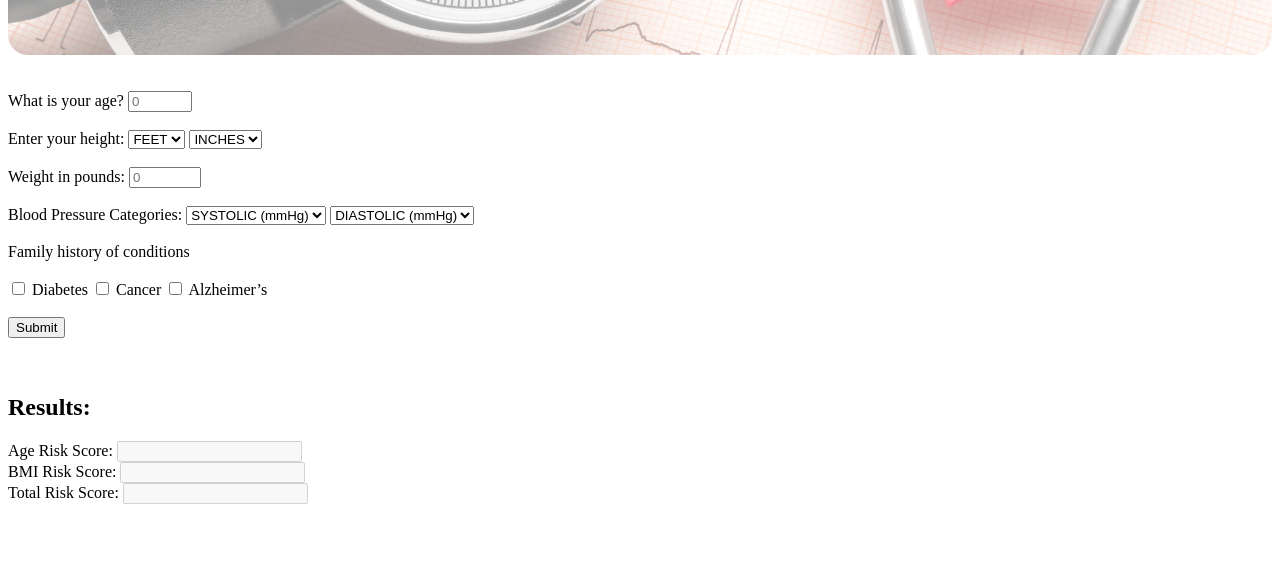
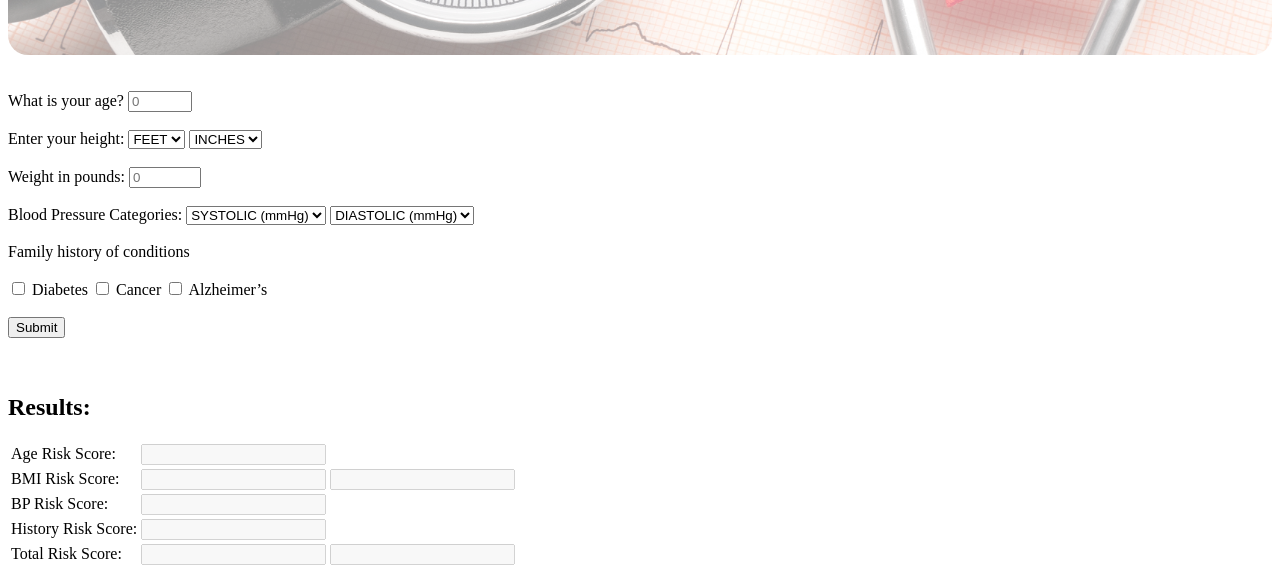
Before and after one commit to CPSC440-DeadPoetsScrumciety/HealthInsuranceRiskCalculatorClient, a website: page static/index.html in a window 1280 px wide. Shown: the part 353-929 px from the top of the page. Before the commit the page ends 865 px from the top, so only its background shows below. Drawn offline with nearby package versions, Linux system fonts and the light colour scheme; no server answers.

Commit message:
restructured urls

```diff
--- a/static/index.html
+++ b/static/index.html
@@ -90,7 +90,7 @@
             </select>
             <br><br>
 
-            <!-- family history/conditions-->    <!-- TODO -->
+            <!-- family history/conditions-->
             <!-- input type="checkbox" for each of the 3 conditions -->
             <lable for="familyConditions">Family history of conditions</lable>
             <br><br>
@@ -99,35 +99,78 @@
             <input type="checkbox" name="familyConditions" value="alzheimers"> Alzheimer’s
 
             <br><br>
-            <input type="submit" onclick="start();" value="Submit">
+            <input type="submit" onclick="ping();" value="Submit">          <!-- TODO change function-->
         </form>
         <br><br>
 
         <h2>Results:</h2>
-        <div class="result">
-                <label for="age-points">Age Risk Score:</label>
-                <input
-                  type="number"
-                  id="age-points"
-                  disabled
-                />
-        </div>
-        <div class="result">
-                <label for="bmi-points">BMI Risk Score:</label>
-                <input
-                  type="number"
-                  id="bmi-points"
-                  disabled
-                />
-         </div>
-         <div class="result">
-            <label for="total-points">Total Risk Score:</label>
-            <input
-              type="number"
-              id="total-points"
-              disabled
-            />
-     </div>
+            <table>
+                <!-- Age Row -->
+                <tr>
+                    <td>
+                        <label for="age">Age Risk Score:</label>
+                    </td>
+                    <td>
+                        <input id="age-points" disabled/>
+                    </td>
+                    <td>
+                        <!-- N/A -->
+                    </td>
+                </tr>
+
+                <!-- BMI Row -->
+                <tr>
+                    <td>
+                        <label for="bmi">BMI Risk Score:</label>
+                    </td>
+                    <td>
+                        <input id="bmi-points" disabled/>
+                    </td>
+                    <td>
+                        <input id="bmi-category" type="text" disabled>
+                    </td>
+                </tr>
+
+                <!-- Blood Pressure Row -->
+                <tr>
+                    <td>
+                        <label for="bp">BP Risk Score:</label>
+                    </td>
+                    <td>
+                        <input id="bp-points" disabled/>
+                    </td>
+                    <td>
+                        <!-- N/A -->
+                    </td>
+                </tr>
+
+                <!-- Family History Row -->
+                <tr>
+                    <td>
+                        <label for="disease">History Risk Score:</label>
+                    </td>
+                    <td>
+                        <input id="disease-points" disabled/>
+                    </td>
+                    <td>
+                        <!-- N/A -->
+                    </td>
+                </tr>
+
+                <!-- Total Risk Row -->
+                <tr>
+                    <td>
+                        <label for="total-points">Total Risk Score:</label>
+                    </td>
+                    <td>
+                        <input id="total-points" disabled/>
+                    </td>
+                    <td>
+                        <input id="total-category" disabled/>
+                    </td>
+                </tr>
+            </table>
+
 
         <script src="https://code.jquery.com/jquery-3.6.0.min.js"
             integrity="sha256-/xUj+3OJU5yExlq6GSYGSHk7tPXikynS7ogEvDej/m4="
--- a/static/script.js
+++ b/static/script.js
@@ -1,21 +1,21 @@
 const url = "https://dps-insuranceriskcalculator-server.azurewebsites.net/api";
 //const url = "http://localhost:3000/";             // for testing purposes
 
-async function start() {
+async function ping() {
     const response = await fetch(url + "/ping");
     const data = await response.text();
     console.log(data);
 
 }
 
-start();
+ping();
 
 
 
 
 /*
 async function getAgePoints() {
-    currURL = url + "/api/calc-age";
+    currURL = url + "/calc-age";
 
     var data = document.getElementById("age").value;
 
@@ -35,7 +35,7 @@ async function getAgePoints() {
 }
 
 async function getBMIPoints() {
-    currURL = url + "/api/calc-bmi";
+    currURL = url + "/calc-bmi";
 
     var data = document.getElementById("bmi").value;
     let request = new Request(currURL, {
@@ -55,7 +55,7 @@ async function getBMIPoints() {
 
 
 async function calculateRisk() {
-    currURL = url + "/api/calc-total-risk";
+    currURL = url + "/calc-total-risk";
 
     var agePoint = document.getElementById("age-points").value;
     var bmiPoint = document.getElementById("bmi-points").value;
@@ -77,7 +77,7 @@ async function calculateRisk() {
 }
 
 async function test() {
-    currURL = url + "/api/test";
+    currURL = url + "/test";
     let request = new Request(currURL, {
         mode: "no-cors",
         method: "POST",
```
